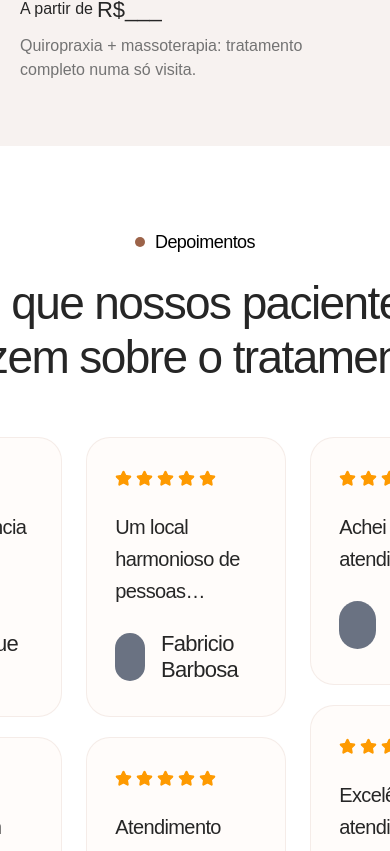
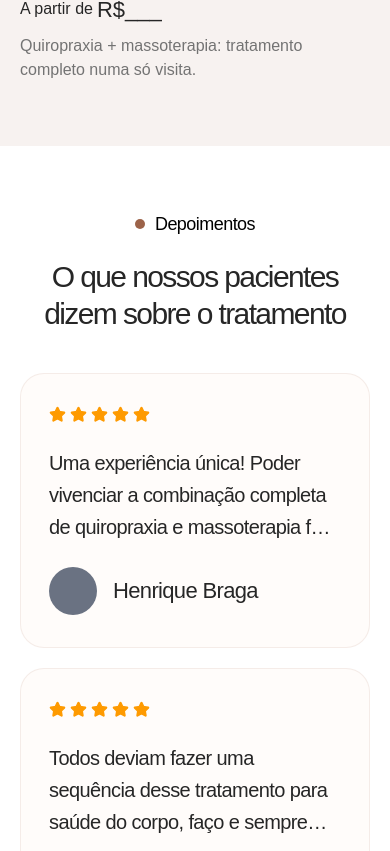
Before and after one commit to HenriqueBragaMoreira/clinica-maos-que-curam, a Next.js app: page / in a window 390 px wide. Shown: the part 8233-9084 px from the top of the page. Built offline with nearby package versions, Linux system fonts and the light colour scheme; a web font is replaced by a local one.

Commit message:
feat: make testimonials section responsive

```diff
--- a/src/app/components/testimonials-section.tsx
+++ b/src/app/components/testimonials-section.tsx
@@ -70,9 +70,9 @@ export function TestimonialsSection() {
   return (
     <section
       id="testimonials"
-      className="flex justify-center items-center py-[82px] bg-white"
+      className="flex justify-center items-center py-16 lg:py-[82px] bg-white"
     >
-      <div className="flex flex-col items-center flex-1 gap-[52px] max-w-[1150px]">
+      <div className="flex flex-col items-center flex-1 gap-10 lg:gap-[52px] max-w-[1190px] px-5">
         <Reveal className="flex flex-col gap-5">
           <div className="flex items-center justify-center gap-2.5">
             <div className="rounded-full bg-title-topic size-2.5" />
@@ -82,12 +82,12 @@ export function TestimonialsSection() {
             </h2>
           </div>
 
-          <p className="text-primary text-[46px] font-medium max-w-[550px] text-center tracking-[-1.61px] leading-[54.51px]">
+          <p className="text-primary text-3xl lg:text-[46px] font-medium max-w-[550px] text-center tracking-[-1.61px] leading-tight lg:leading-[54.51px]">
             O que nossos pacientes dizem sobre o tratamento
           </p>
         </Reveal>
 
-        <div className="flex justify-center gap-6">
+        <div className="flex flex-col lg:flex-row justify-center gap-5 lg:gap-6 w-full">
           {columns.map((group, columnIndex) => (
             <Stagger
               key={columnIndex}
```
